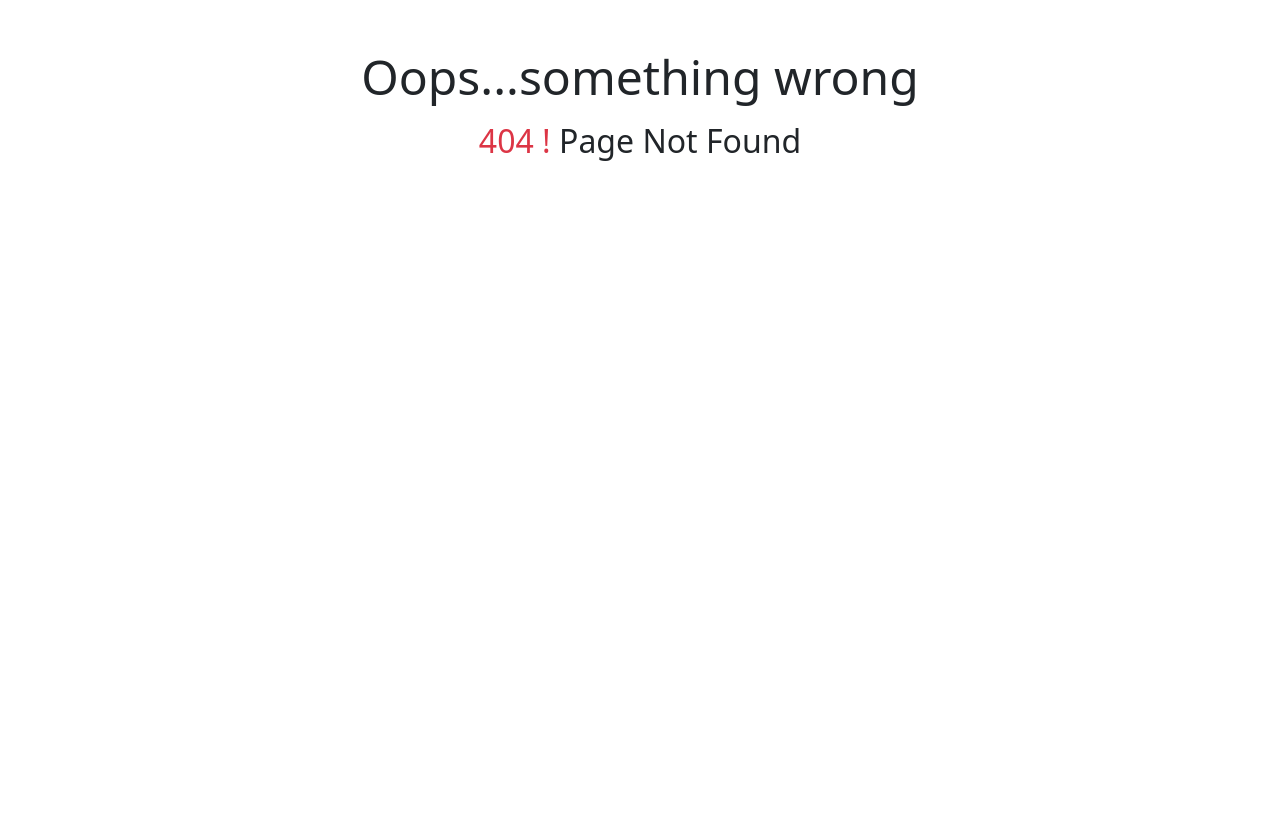
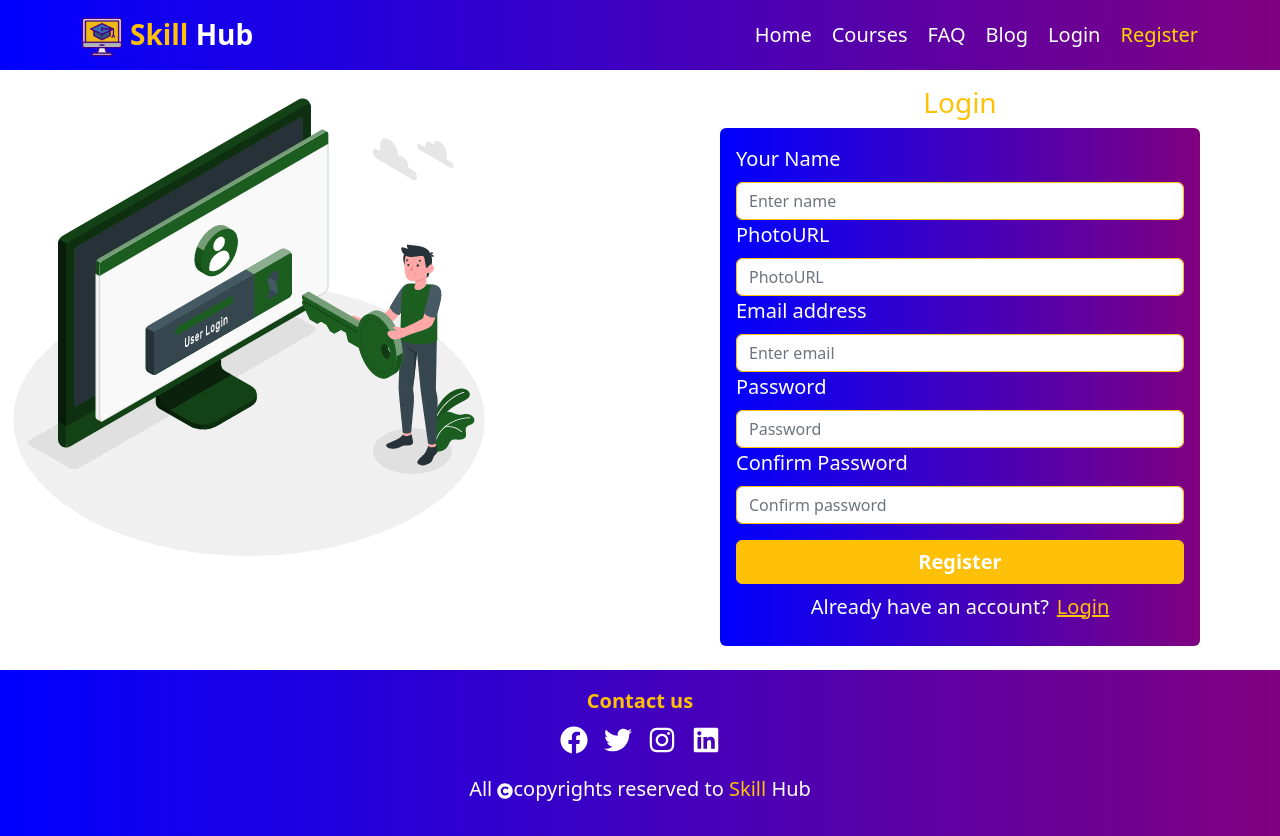
Before and after one commit to hasanshanto01/learning-platform-client, a React (Create React App) app: page /register in a window 1280 px wide. Before the commit this address had no page. Before the commit the page ends 800 px from the top, so only its background shows below. Built offline with nearby package versions, Linux system fonts and the light colour scheme.

Commit message:
login & register page added

```diff
--- a/src/App.js
+++ b/src/App.js
@@ -1,5 +1,4 @@
 import './App.css';
-import Button from 'react-bootstrap/Button';
 import { RouterProvider } from 'react-router-dom';
 import { routes } from './Routes/Routes';
 
--- a/src/Pages/Home/Home.js
+++ b/src/Pages/Home/Home.js
@@ -1,12 +1,11 @@
 import React from 'react';
 import './Home.css';
-import Carousel from 'react-bootstrap/Carousel';
-import welcome from '../../image/welcome.gif';
+import welcomeImg from '../../image/welcome.gif';
 
 const Home = () => {
     return (
         <div className='position-relative'>
-            <img src={welcome} alt="" className='welcome-gif' />
+            <img src={welcomeImg} alt="" className='welcome-gif' />
             <div className='w-75 mx-auto mt-1 text-center position-absolute top-0 start-50 translate-middle-x'>
                 <h1>Welcome! to <span className='text-warning'>Skill</span> Hub</h1>
                 <p className='fw-semibold'>An online learning platform, where you can learn and develope your skill in various kind of technical field such as Web Development, App Development, Digital Marketing, Graphic Design etc. We are dedicated to give you best service to full fill your dream.</p>
--- /dev/null
+++ b/src/Pages/Login/Login/Login.js
@@ -0,0 +1,52 @@
+import React from 'react';
+import login from '../../../image/login.gif';
+import Button from 'react-bootstrap/Button';
+import Form from 'react-bootstrap/Form';
+import { Link } from 'react-router-dom';
+import { FaGoogle, FaGithub } from 'react-icons/fa';
+
+const Login = () => {
+    return (
+        <div className='d-flex'>
+            <div className='w-50'>
+                <img src={login} alt="" />
+            </div>
+            <div className='w-50'>
+                <h3 className='mt-3 text-warning text-center'>Login</h3>
+                <Form className='w-75 mx-auto p-3 fs-5 rounded bg-custom text-white'>
+                    <Form.Group controlId="formBasicEmail">
+                        <Form.Label>Email address</Form.Label>
+                        <Form.Control type="email" placeholder="Enter email" className='border-warning' required />
+                    </Form.Group>
+
+                    <Form.Group controlId="formBasicPassword">
+                        <Form.Label>Password</Form.Label>
+                        <Form.Control type="password" placeholder="Password" className='border-warning' required />
+                    </Form.Group>
+                    <Link to='/forget' className='text-warning'>Forget Password</Link>
+                    <Button variant="warning" type="submit" className='w-100 mt-3 text-white fs-5 fw-semibold'>
+                        Login
+                    </Button>
+                    <p className='my-2 text-center'>
+                        New to this website?
+                        <Link to='/register' className='ms-2 text-warning'>Register</Link>
+                    </p>
+                </Form>
+                <hr className='mx-4 text-primary' />
+                <div className='w-75 px-3 mb-3 mx-auto text-center'>
+                    <p className='fs-5 text-warning'>Or connect with</p>
+                    <Button variant="outline-primary" className='w-100 mb-3'>
+                        <FaGoogle className='me-2' />
+                        Login with google
+                    </Button>
+                    <Button variant="outline-dark" className='w-100 mb-3'>
+                        <FaGithub className='me-2' />
+                        Login in with github
+                    </Button>
+                </div>
+            </div>
+        </div>
+    );
+};
+
+export default Login;
--- /dev/null
+++ b/src/Pages/Login/Register/Register.js
@@ -0,0 +1,51 @@
+import React from 'react';
+import login from '../../../image/login.gif';
+import Button from 'react-bootstrap/Button';
+import Form from 'react-bootstrap/Form';
+import { Link } from 'react-router-dom';
+
+const Register = () => {
+    return (
+        <div className='d-flex'>
+            <div className='w-50'>
+                <img src={login} alt="" />
+            </div>
+            <div className='w-50'>
+                <h3 className='mt-3 text-warning text-center'>Login</h3>
+                <Form className='w-75 mx-auto mb-4 p-3 fs-5 rounded bg-custom text-white'>
+                    <Form.Group controlId="formBasicEmail">
+                        <Form.Label>Your Name</Form.Label>
+                        <Form.Control type="text" placeholder="Enter name" className='border-warning' />
+                    </Form.Group>
+                    <Form.Group controlId="formBasicEmail">
+                        <Form.Label>PhotoURL</Form.Label>
+                        <Form.Control type="text" placeholder="PhotoURL" className='border-warning' />
+                    </Form.Group>
+                    <Form.Group controlId="formBasicEmail">
+                        <Form.Label>Email address</Form.Label>
+                        <Form.Control type="email" placeholder="Enter email" className='border-warning' required />
+                    </Form.Group>
+
+                    <Form.Group controlId="formBasicPassword">
+                        <Form.Label>Password</Form.Label>
+                        <Form.Control type="password" placeholder="Password" className='border-warning' required />
+                    </Form.Group>
+                    <Form.Group controlId="formBasicPassword">
+                        <Form.Label>Confirm Password</Form.Label>
+                        <Form.Control type="password" placeholder="Confirm password" className='border-warning' required />
+                    </Form.Group>
+
+                    <Button variant="warning" type="submit" className='w-100 mt-3 text-white fs-5 fw-semibold'>
+                        Register
+                    </Button>
+                    <p className='my-2 text-center'>
+                        Already have an account?
+                        <Link to='/login' className='ms-2 text-warning'>Login</Link>
+                    </p>
+                </Form>
+            </div>
+        </div>
+    );
+};
+
+export default Register;
--- a/src/Pages/Shared/Header/Header.js
+++ b/src/Pages/Shared/Header/Header.js
@@ -5,7 +5,7 @@ import Nav from 'react-bootstrap/Nav';
 import Navbar from 'react-bootstrap/Navbar';
 import NavDropdown from 'react-bootstrap/NavDropdown';
 import { Link, NavLink } from 'react-router-dom';
-import img from '../../../image/logo.png';
+import logoImg from '../../../image/logo.png';
 
 const Header = () => {
 
@@ -27,7 +27,7 @@ const Header = () => {
             <Container className='text-danger'>
                 <Navbar.Brand href="/" className='fs-3 fw-bold'>
                     <img
-                        src={img}
+                        src={logoImg}
                         alt=""
                         width="40"
                         height="40"
```
Also changed, not shown: src/Routes/Routes.js (+10 -0 lines), src/image/login.gif (added).
